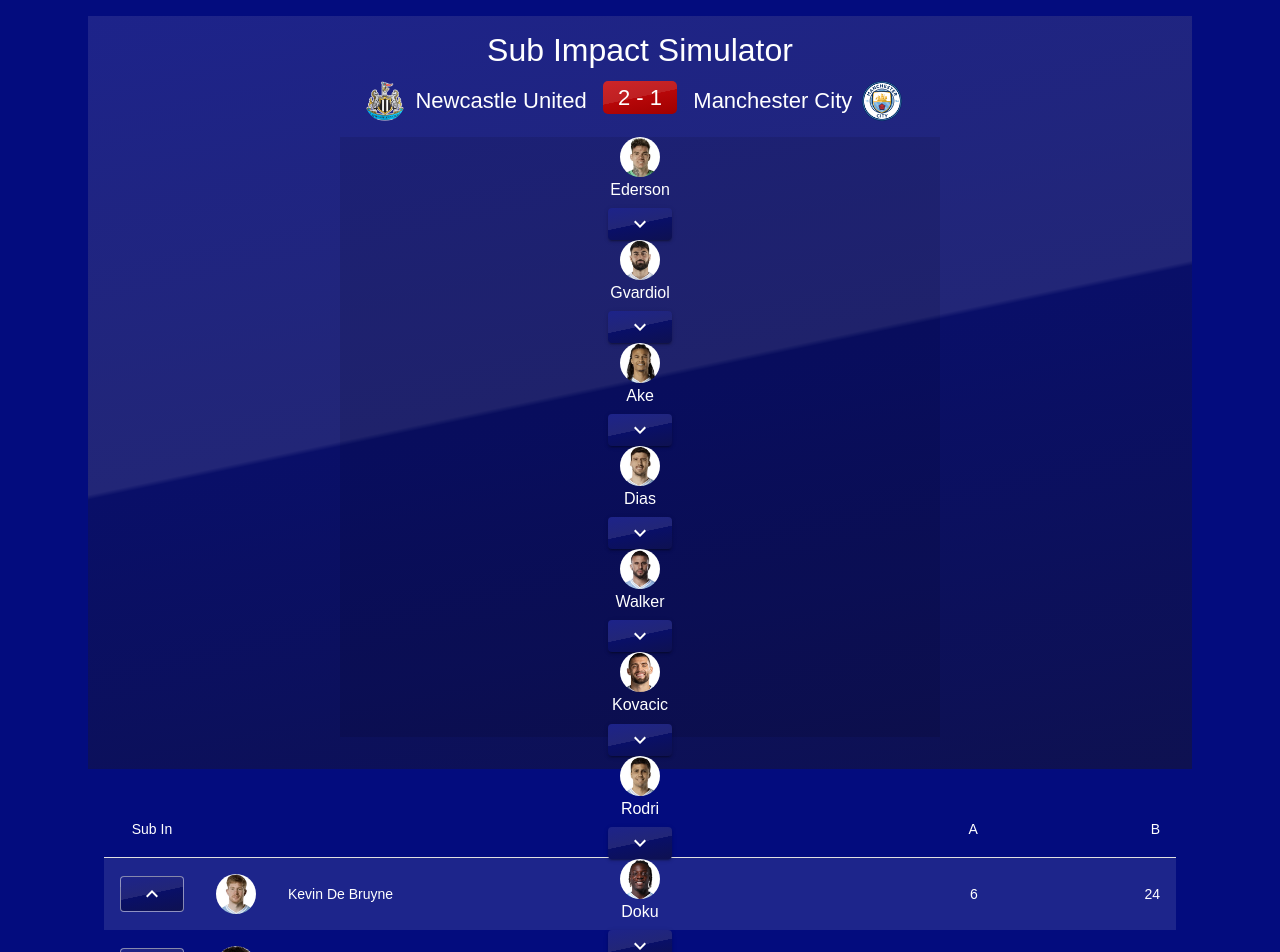
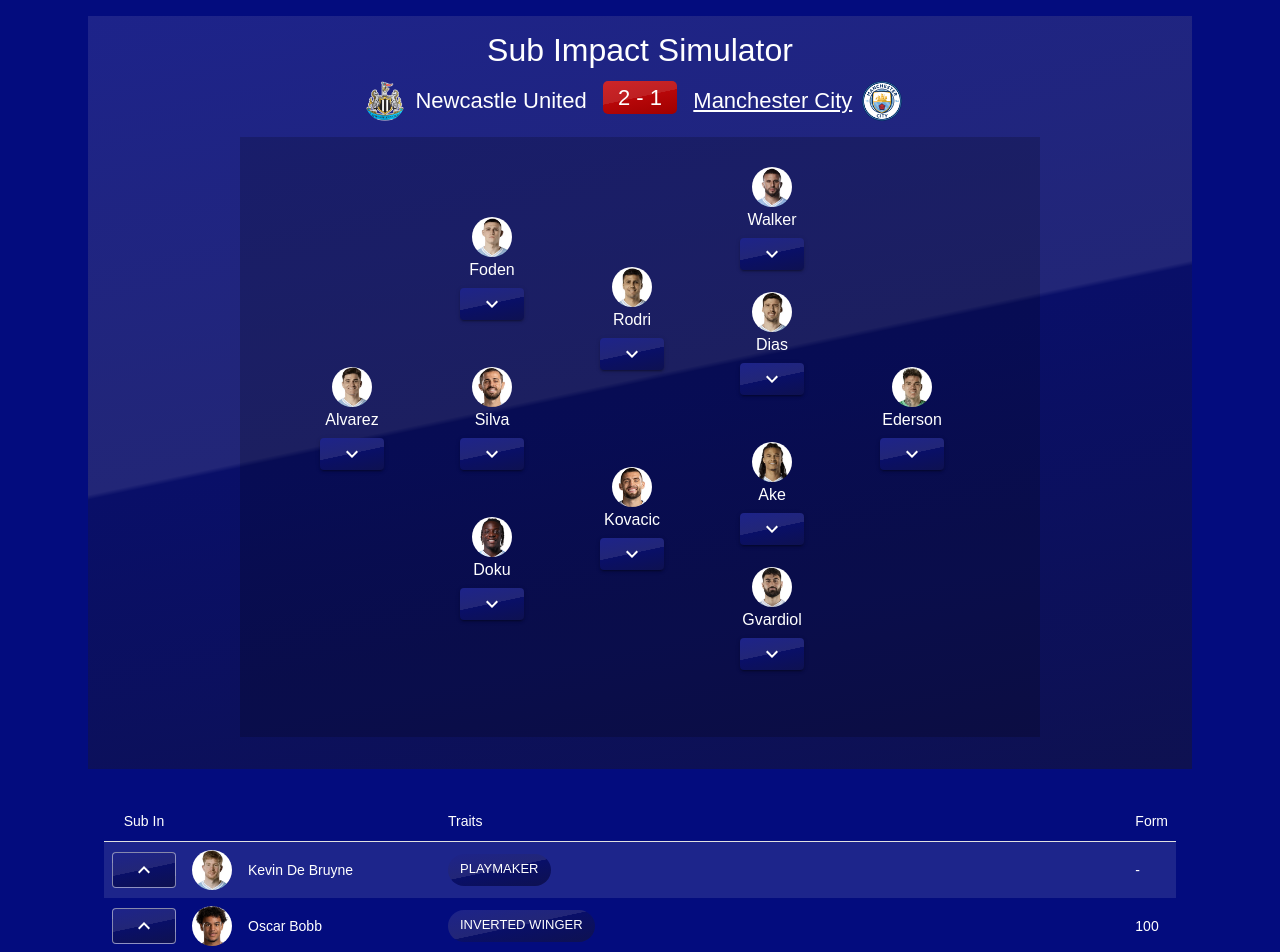
Before and after one commit to andyshora/tfg-rfp-m4, a React (Create React App) app: page / in a window 1280 px wide. Shown: the top 952 px of the page. Built offline with nearby package versions, Linux system fonts and the light colour scheme; a web font is replaced by a local one.

Commit message:
Player positions, team switching

```diff
--- a/src/components/SubImpactSim.js
+++ b/src/components/SubImpactSim.js
@@ -16,7 +16,8 @@
     TableRow,
     Paper,
     Icon,
-    Grid
+    Grid,
+    Chip
 } from '@mui/material';
 
 import KeyboardArrowUpIcon from '@mui/icons-material/KeyboardArrowUp';
@@ -24,14 +25,39 @@
 
 import { tableCellClasses } from '@mui/material/TableCell';
 
+const PitchOverflowWrap = SC.div`
+    position: relative;
+    overflow: hidden;
+    width: 800px;
+    margin: 0 auto;
+`
+
+const HomePitchOverlay = SC.div`
+    position: absolute;
+    top: 0;
+    left: 0;
+    width: 50%;
+    height: 100%;
+    background: rgba(0, 0, 0, 0);
+    transition: background 1s ease;
+`
+
+const AwayPitchOverlay = SC.div`
+    position: absolute;
+    top: 0;
+    left: 800px;
+    width: 50%;
+    height: 100%;
+
+`
+
 const Pitch = SC.div`
-
+    position: relative;
     height: 600px;
-    width: 600px;
+    width: 1600px;
     margin: 1rem auto;
     background: rgba(0, 0, 0, 0.1);
-    background-size: 850px 540px;
-    // filter: hue-rotate(115deg) grayscale(0.7) saturate(4) brightness(0.5);
+    transition: all 1s ease;
 `
 
 const LiveScoreWrap = SC.div``
@@ -40,6 +66,9 @@
   border-radius: 5px;
 `
 const PlayerOnPitch = SC.div`
+    position: absolute;
+    top: 0;
+    left: 0;
     display: flex;
     flex-direction: column;
     align-items: center;
@@ -49,13 +78,29 @@
     color: #fff;
 `
 
+const HomeTeamWrap = SC.div`
+  cursor: pointer;
+  display: flex;
+  align-items: center;
+  justify-content: flex-end;
+  white-space: nowrap;
+`
+
+const AwayTeamWrap = SC.div`
+  cursor: pointer;
+  display: flex;
+  align-items: center;
+  justify-content: flex-start;
+  white-space: nowrap;
+`
 
 const StyledTableCell = styled(TableCell)(({ theme }) => ({
     [`&.${tableCellClasses.head}`]: {
       backgroundColor: theme.palette.background.default
     },
     [`&.${tableCellClasses.body}`]: {
-      fontSize: 14,
+      height: 20,
+      padding: 8
     },
   }));
 
@@ -87,59 +132,100 @@
         backgroundColor: theme.palette.background.default
     },
     'td, th': {
-        backgroundColor: theme.palette.background.default
+        backgroundColor: theme.palette.background.default,
+        padding: 8
     },
   }));
 
-  function createPlayer(name, image = '', one = 0, two = 0, three = 0) {
+  function createPlayer(name, image = '', x = 0, y = 0, tags = [], form = 0) {
     const img = image ? image : `${name.toLowerCase()}.jpg`;
-    return { name, image: img, one, two, three };
+    return { name, image: img, x, y, tags, form };
   }
 
-  const cityPlayers = [
-    createPlayer('Ederson'),
-    createPlayer('Gvardiol'),
-    createPlayer('Ake'),
-    createPlayer('Dias'),
-    createPlayer('Walker'),
-    createPlayer('Kovacic'),
-    createPlayer('Rodri'),
-    createPlayer('Doku'),
-    createPlayer('Silva'),
-    createPlayer('Foden'),
-    createPlayer('Alvarez')
+
+
+  const homePlayers = [
+    createPlayer('Dubravka', '', 0, 4),
+    createPlayer('Burn', '', 1, 0),
+    createPlayer('Botman', '', 1, 2.5),
+    createPlayer('Schar', '', 1, 5.5),
+    createPlayer('Trippier', '', 1, 8),
+    createPlayer('Longstaff', '', 2, 1.5),
+    createPlayer('Guimaraes', '', 2.5, 4),
+    createPlayer('Miley', '', 2, 6),
+    createPlayer('Gordon', '', 3.5, 1),
+    createPlayer('Isak', '', 4, 4),
+    createPlayer('Almiron', '', 3.5, 7)
   ]
 
-  console.log('cityPlayers', cityPlayers)
+  const awayPlayers = [
+    createPlayer('Ederson', '', 10, 4),
+    createPlayer('Gvardiol', '', 9, 8),
+    createPlayer('Ake', '', 9, 5.5),
+    createPlayer('Dias', '', 9, 2.5),
+    createPlayer('Walker', '', 9, 0),
+    createPlayer('Kovacic', '', 8, 6),
+    createPlayer('Rodri', '', 8, 2),
+    createPlayer('Doku', '', 7, 7),
+    createPlayer('Silva', '', 7, 4),
+    createPlayer('Foden', '', 7, 1),
+    createPlayer('Alvarez', '', 6, 4)
+  ]
 
   const rows = [
-    createPlayer('Kevin De Bruyne', 'kdb.jpg', 6.0, 24, 4.0),
-    createPlayer('Oscar Bobb', 'bobb.jpg', 9.0, 37, 4.3),
-    createPlayer('Matheus Nunes', 'nunes.jpg', 3.7, 67, 4.3),
-    createPlayer('Rico Lewis', 'lewis.jpg', 3.7, 67, 4.3),
-    createPlayer('Jack Grealish', 'grealish.jpg', 3.7, 67, 4.3),
+    createPlayer('Kevin De Bruyne', 'kdb.jpg', 7, 4, ['playmaker'], '-'),
+    createPlayer('Oscar Bobb', 'bobb.jpg', 7, 7, ['inverted winger'], 100),
+    createPlayer('Matheus Nunes', 'nunes.jpg', 7, 4, ['box-to-box'], 100),
+    createPlayer('Rico Lewis', 'lewis.jpg', 8, 2, ['inverted full-back'], 100),
+    createPlayer('Jack Grealish', 'grealish.jpg', 7, 7, ['playmaker', 'winger'], 45),
   ];
+
 export default function SubImpactSim() {
+
+  const [activeTeamIndex, setActiveTeamIndex] = React.useState(1);
+  const [activeSubOff, setActiveSubOff] = React.useState(null);
+  const [activeSubOn, setActiveSubOn] = React.useState(null);
   return (
     <Container sx={{ mt: 2, minWidth: 900 }}>
         <Box padding={2} sx={{ minHeight: 400, background: "linear-gradient(-192deg, #1d238a 0%, #222677 48.5%, #090f68 49%, #0e1151 100%)" }}>
             <Typography variant="h3" component="h3" gutterBottom>Sub Impact Simulator</Typography>
             <LiveScoreWrap>
               <Grid container spacing={2}>
-                <Grid item xs={5.5} align="right"><div style={{ display: 'flex', alignItems: 'center', justifyContent: 'flex-end' }}><Avatar style={{ marginRight: 10 }} alt="" src={`/assets/images/clubs/newcastle.png`} /><Typography component="span">Newcastle United</Typography></div></Grid>
+                <Grid item xs={5.5} align="right">
+                  <HomeTeamWrap onClick={() => setActiveTeamIndex(0)}>
+                    <Avatar style={{ marginRight: 10 }} alt="" src={`/assets/images/clubs/newcastle.png`} />
+                    <Typography style={{ textDecoration: activeTeamIndex === 0 ? 'underline': 'none' }} component="span">Newcastle United</Typography>
+                  </HomeTeamWrap>
+                </Grid>
                 <Grid item xs={1}><ScoreWrap>2 - 1</ScoreWrap></Grid>
-                <Grid item xs={5.5} align="left"><div style={{ display: 'flex', alignItems: 'center', justifyContent: 'flex-start' }}><Typography component="span">Manchester City</Typography><Avatar style={{ marginLeft: 10 }} alt="" src={`/assets/images/clubs/city.png`} /></div></Grid>
+                <Grid item xs={5.5} align="left">
+                  <AwayTeamWrap onClick={() => setActiveTeamIndex(1)}>
+                    <Typography component="span" style={{ textDecoration: activeTeamIndex === 1 ? 'underline': 'none' }}>Manchester City</Typography>
+                    <Avatar style={{ marginLeft: 10 }} alt="" src={`/assets/images/clubs/city.png`} />
+                  </AwayTeamWrap>
+                </Grid>
               </Grid>
             </LiveScoreWrap>
-            <Pitch>
-              {cityPlayers.map((player, index) => (
-                <PlayerOnPitch key={player.name}>
+            <PitchOverflowWrap>
+              <Pitch style={{ transform: `translateX(${-activeTeamIndex * 800}px)` }}>
+                <HomePitchOverlay style={{ background: activeTeamIndex === 0 ? 'rgba(0, 0, 0, 0.1)' : 'rgba(0, 0, 0, 0)' }} />
+                <AwayPitchOverlay style={{ background: activeTeamIndex === 1 ? 'rgba(0, 0, 0, 0.1)' : 'rgba(0, 0, 0, 0)' }} />
+              {homePlayers.map((player, index) => (
+                  <PlayerOnPitch key={player.name} style={{ left: 60 + (140 * player.x), top: 30 + (50 * player.y) }}>
+                    <Avatar key={index} alt={player.name} src={`/assets/images/players/${player.image}`} />
+                    <Typography variant="h6" component="h6" gutterBottom>{player.name}</Typography>
+                    <Button size="small" variant="contained" color="secondary" title={`See the impact of replacing ${player.name}`}><KeyboardArrowDownIcon /></Button>
+                  </PlayerOnPitch>
+                ))}
+                {awayPlayers.map((player, index) => (
+                  <PlayerOnPitch key={player.name} style={{ left: 40 + (140 * player.x), top: 30 + (50 * player.y) }}>
                     <Avatar key={index} alt={player.name} src={`/assets/images/players/${player.image}`} />
                     <Typography variant="h6" component="h6" gutterBottom>{player.name}</Typography>
                     <Button size="small" variant="contained" color="secondary" title={`See the impact of replacing ${player.name}`}><KeyboardArrowDownIcon /></Button>
                   </PlayerOnPitch>
                 ))}
               </Pitch>
+            </PitchOverflowWrap>
         </Box>
 
       <Box sx={{ mt: 2 }} padding={2}>
@@ -150,8 +236,8 @@
                     <StyledTableCell align="center" width={1}>Sub In</StyledTableCell>
                     <StyledTableCell width={1}>&nbsp;</StyledTableCell>
                     <StyledTableCell align="left">&nbsp;</StyledTableCell>
-                    <StyledTableCell align="right">A</StyledTableCell>
-                    <StyledTableCell align="right">B</StyledTableCell>
+                    <StyledTableCell align="left">Traits</StyledTableCell>
+                    <StyledTableCell align="left">Form</StyledTableCell>
                 </StyledHeaderTableRow>
             </TableHead>
             <TableBody>
@@ -161,9 +247,11 @@
                     <StyledTableCell width={1}>
                         <Avatar alt={row.name} src={`/assets/images/players/${row.image}`} />
                     </StyledTableCell>
-                    <StyledTableCell align="left">{row.name}</StyledTableCell>
-                    <StyledTableCell align="right">{row.one}</StyledTableCell>
-                    <StyledTableCell align="right">{row.two}</StyledTableCell>
+                    <StyledTableCell align="left"  width={200}>{row.name}</StyledTableCell>
+                    <StyledTableCell align="left">{row.tags.map((tag, i) => (
+                      <Chip key={i} label={tag} color="primary"  style={{ textTransform: 'uppercase', color: 'white', background: "linear-gradient(-192deg, #1d238a 0%, #222677 48.5%, #090f68 49%, #0e1151 100%)" }} />
+                    ))}</StyledTableCell>
+                    <StyledTableCell align="left" width={1}>{row.form}</StyledTableCell>
                 </StyledTableRow>
             ))}
             </TableBody>
```
Also changed, not shown: public/assets/images/players/guimaraes.jpg (added). Lines whose indentation alone changed are shown as unchanged.
